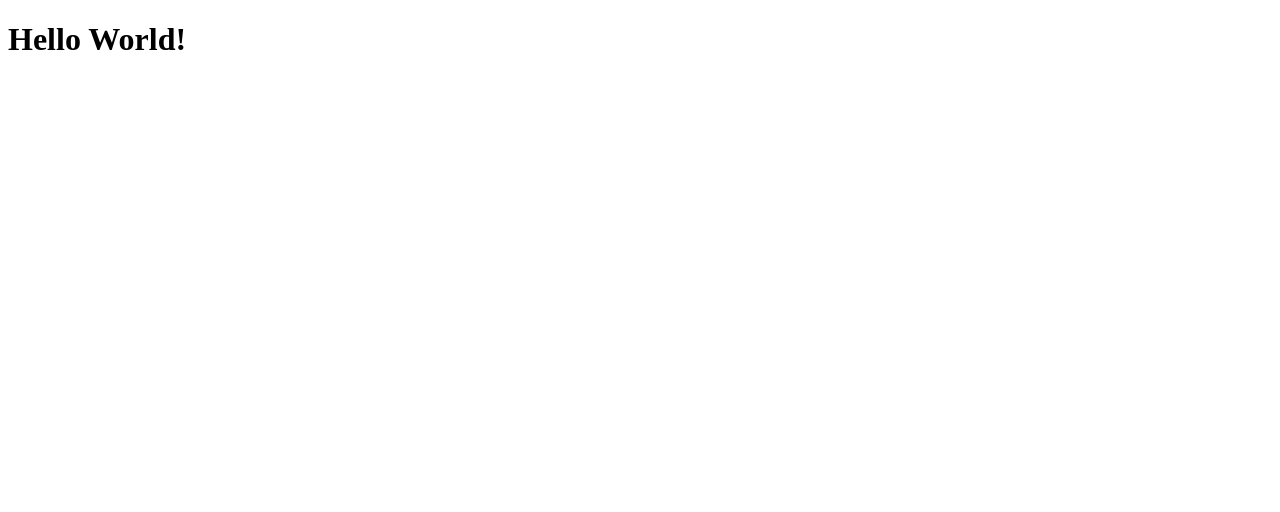
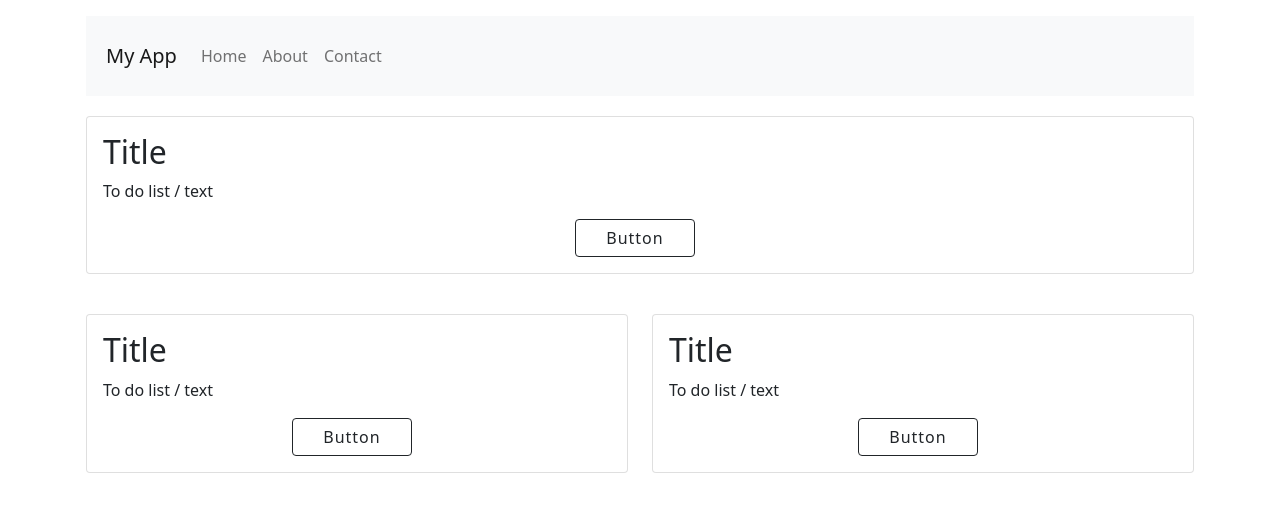
Before and after one commit to Vsimpro/ADP_Project_1, a React (Create React App) app in the folder frontend/: page / in a window 1280 px wide. Shown: the top 512 px of the page. Built offline with nearby package versions, Linux system fonts and the light colour scheme.

Commit message:
Added React components Navbar and Card

```diff
--- a/frontend/public/index.html
+++ b/frontend/public/index.html
@@ -9,26 +9,32 @@
       name="description"
       content="Web site created using create-react-app"
     />
-    <link rel="apple-touch-icon" href="%PUBLIC_URL%/logo192.png" />
-    <!--
-      manifest.json provides metadata used when your web app is installed on a
-      user's mobile device or desktop. See https://developers.google.com/web/fundamentals/web-app-manifest/
-    -->
+    <link rel="icon" href="/favicon.ico" />
     <link rel="manifest" href="%PUBLIC_URL%/manifest.json" />
-    <!--
-      Notice the use of %PUBLIC_URL% in the tags above.
-      It will be replaced with the URL of the `public` folder during the build.
-      Only files inside the `public` folder can be referenced from the HTML.
+    <title>Sovelluskehitysprojekti</title>
 
-      Unlike "/favicon.ico" or "favicon.ico", "%PUBLIC_URL%/favicon.ico" will
-      work correctly both with client-side routing and a non-root public URL.
-      Learn how to configure a non-root public URL by running `npm run build`.
-    -->
-    <title>React App</title>
+    <!-- Bootstrap-->
+    <link
+      rel="stylesheet"
+      href="https://cdn.jsdelivr.net/npm/bootstrap@5.1.3/dist/css/bootstrap.min.css"
+    />
   </head>
   <body>
     <noscript>You need to enable JavaScript to run this app.</noscript>
     <div id="root"></div>
+
+    <!--Bootstrap JavaScript dependencies-->
+    <script
+    src="https://code.jquery.com/jquery-3.6.0.min.js"
+    integrity="sha384-vtXRMe3mGCbOeY7l30aIg8H9p3GdeSe4IFlP6G8JMa7o7lXvnz3GFKzPxzJdPfGK"
+    crossorigin="anonymous"
+    ></script>
+    <script
+      src="https://cdn.jsdelivr.net/npm/bootstrap@5.1.3/dist/js/bootstrap.bundle.min.js"
+    ></script>
+
+    <!-- Your other scripts can go here -->
+
     <!--
       This HTML file is a template.
       If you open it directly in the browser, you will see an empty page.
--- a/frontend/src/App.css
+++ b/frontend/src/App.css
@@ -0,0 +1,17 @@
+.navbar{
+    padding: 20px;
+}
+
+/* Korttiin liittyvät muotoilut */
+.card{
+    margin: 20px 0;
+}
+.centered-elements{
+    display: flex;
+    justify-content: center;
+}
+.centered-elements button {
+    margin-right: 10px;
+    width: 120px;
+    letter-spacing: 1px;
+  }
--- a/frontend/src/App.js
+++ b/frontend/src/App.js
@@ -1,11 +1,24 @@
 import './App.css';
+import Navbar from './components/Navbar';
+import Card from './components/Card';
 
 function App() {
   return (
-    <>
-      <h1> Hello World! </h1>
-    </>
+    <div className="container p-3">
+    <div>
+      <Navbar />
+      <Card />
+    </div>
+
+      <div className="row">
+        <div className="col-md-6">
+        <Card />
+        </div>
+        <div className="col-md-6">
+        <Card />
+      </div>
+    </div>
+    </div>
   );
 }
-
 export default App;
--- /dev/null
+++ b/frontend/src/components/Card.js
@@ -0,0 +1,22 @@
+import React from 'react';
+
+function Card() {
+    return(
+
+<div class="card">
+  <div class="card-body">
+    <h2 class="card-title">Title</h2>
+    <p class="card-text">To do list / text</p>
+
+    <div class="centered-elements">
+      <button type="button" class="btn btn-outline-dark">Button</button>
+
+    </div>
+
+
+  </div>
+</div>
+
+    );
+}
+export default Card;
--- /dev/null
+++ b/frontend/src/components/Navbar.js
@@ -0,0 +1,37 @@
+import React from 'react';
+
+function Navbar() {
+  return (
+    <div>
+      <nav className="navbar navbar-expand-lg navbar-light bg-light">
+        <a className="navbar-brand" href="/">My App</a>
+        <button
+          className="navbar-toggler"
+          type="button"
+          data-bs-toggle="collapse"
+          data-bs-target="#navbarNav"
+          aria-controls="navbarNav"
+          aria-expanded="false"
+          aria-label="Toggle navigation"
+        >
+          <span className="navbar-toggler-icon"></span>
+        </button>
+        <div className="collapse navbar-collapse" id="navbarNav">
+          <ul className="navbar-nav">
+            <li className="nav-item">
+              <a className="nav-link" href="/">Home</a>
+            </li>
+            <li className="nav-item">
+              <a className="nav-link" href="/about">About</a>
+            </li>
+            <li className="nav-item">
+              <a className="nav-link" href="/contact">Contact</a>
+            </li>
+          </ul>
+        </div>
+      </nav>
+    </div>
+  );
+}
+
+export default Navbar;
```
